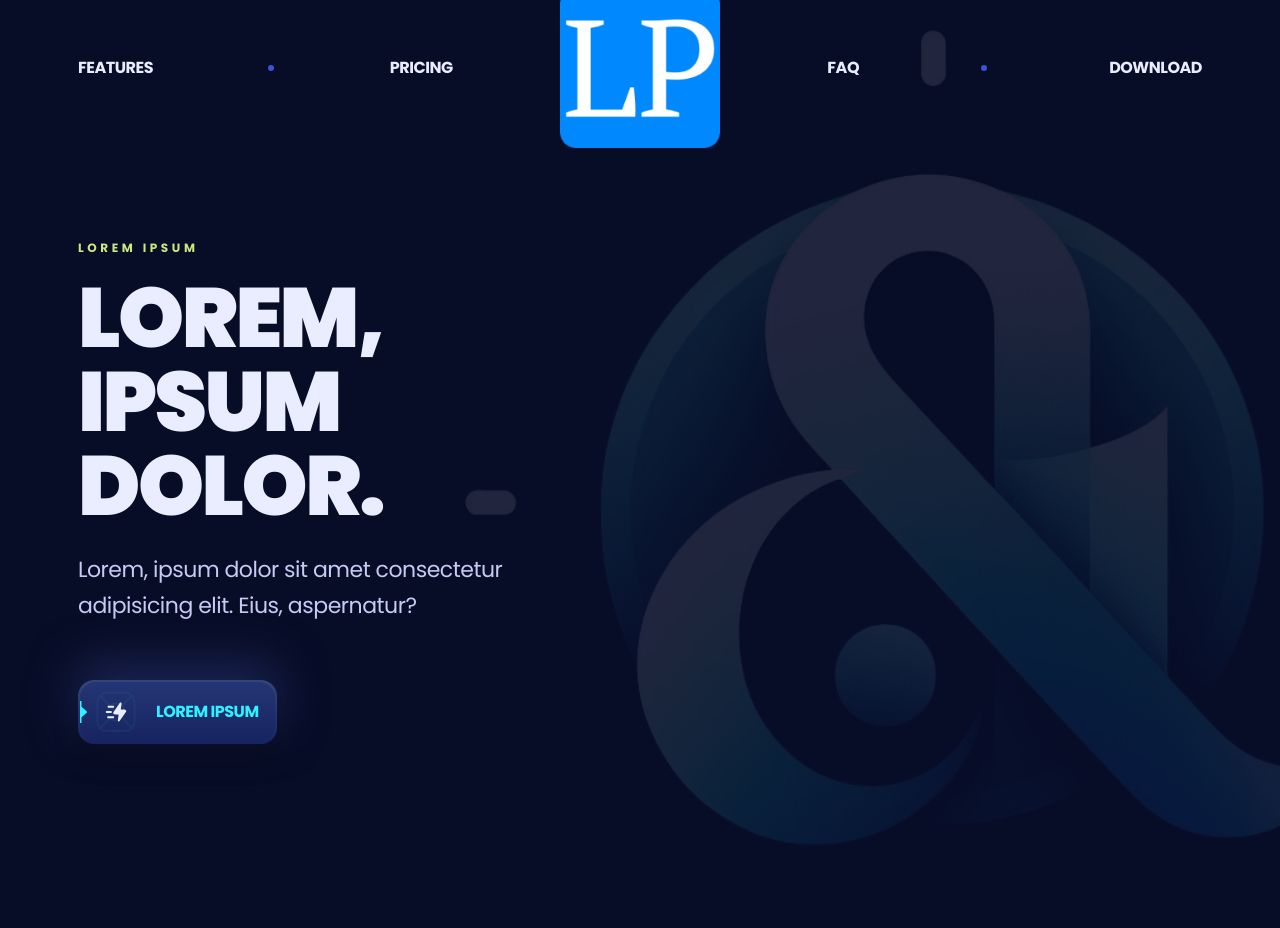
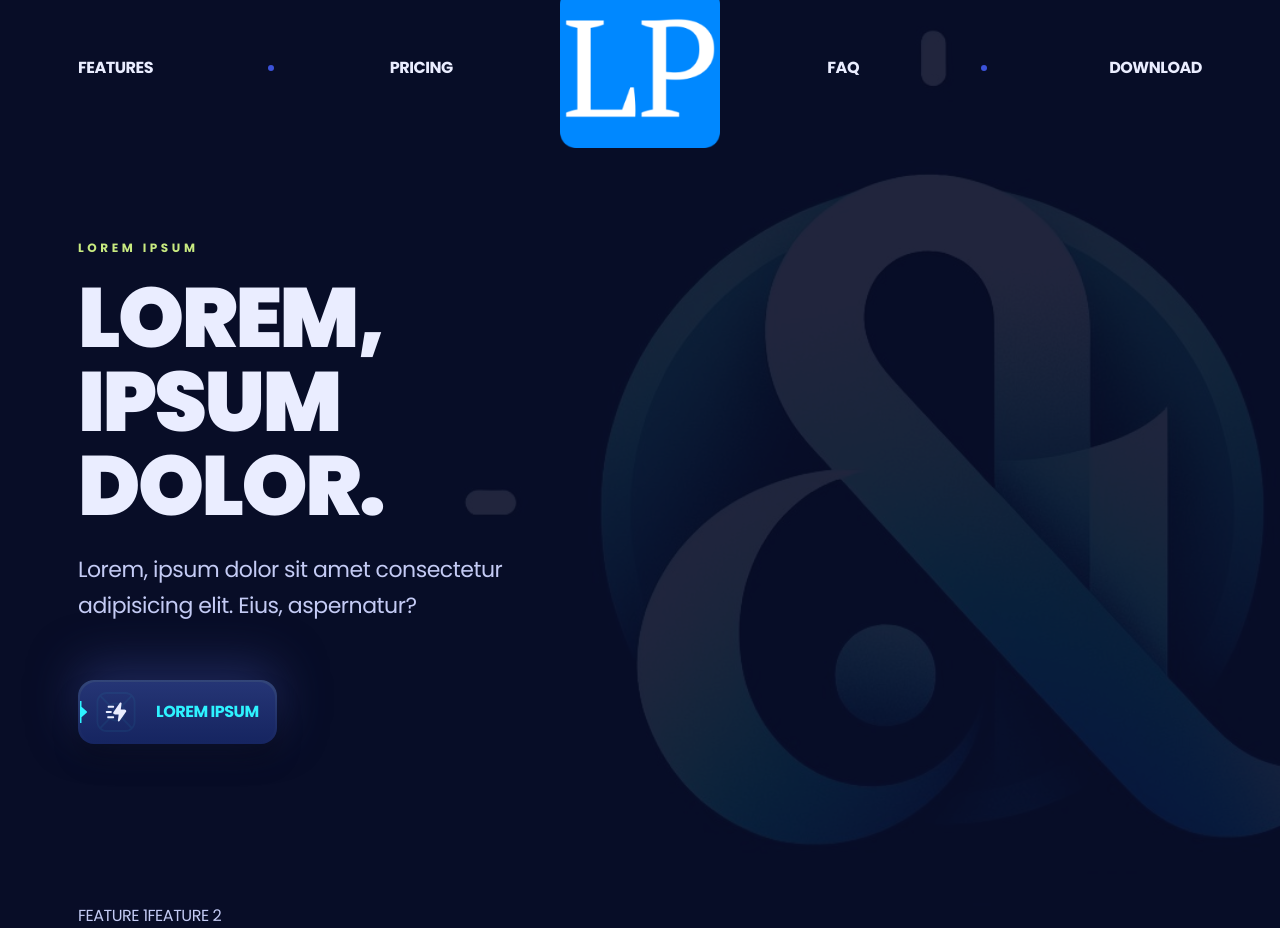
Before and after one commit to Dimterion/landing-page, a React (Vite) app: page / in a window 1280 px wide. Before the commit the page ends 904 px from the top, so only its background shows below. Built offline with nearby package versions, Linux system fonts and the light colour scheme.

Commit message:
add features component

```diff
--- a/src/App.jsx
+++ b/src/App.jsx
@@ -1,3 +1,4 @@
+import Features from "./components/Features";
 import Header from "./components/Header";
 import Hero from "./components/Hero";
 
@@ -6,6 +7,7 @@ const App = () => {
     <main className="overflow-hidden">
       <Header />
       <Hero />
+      <Features />
     </main>
   );
 };
--- /dev/null
+++ b/src/components/Features.jsx
@@ -0,0 +1,20 @@
+import { Element } from "react-scroll";
+import { features } from "../constants";
+
+const Features = () => {
+  return (
+    <section>
+      <Element name="features">
+        <div className="container">
+          <div className="relative flex">
+            {features.map((feature) => (
+              <div key={feature.id}>{feature.title}</div>
+            ))}
+          </div>
+        </div>
+      </Element>
+    </section>
+  );
+};
+
+export default Features;
--- /dev/null
+++ b/src/constants/index.js
@@ -0,0 +1,20 @@
+export const features = [
+  {
+    id: "0",
+    caption: "LOREM IPSUM",
+    title: "FEATURE 1",
+    text: "LOREM 1",
+    button: {
+      title: "Lorem ipsum",
+    },
+  },
+  {
+    id: "1",
+    caption: "LOREM IPSUM",
+    title: "FEATURE 2",
+    text: "LOREM 2",
+    button: {
+      title: "Lorem ipsum",
+    },
+  },
+];
```
Also changed, not shown: src/assets/features/feature_1.png (added), src/assets/features/feature_2.png (added).
